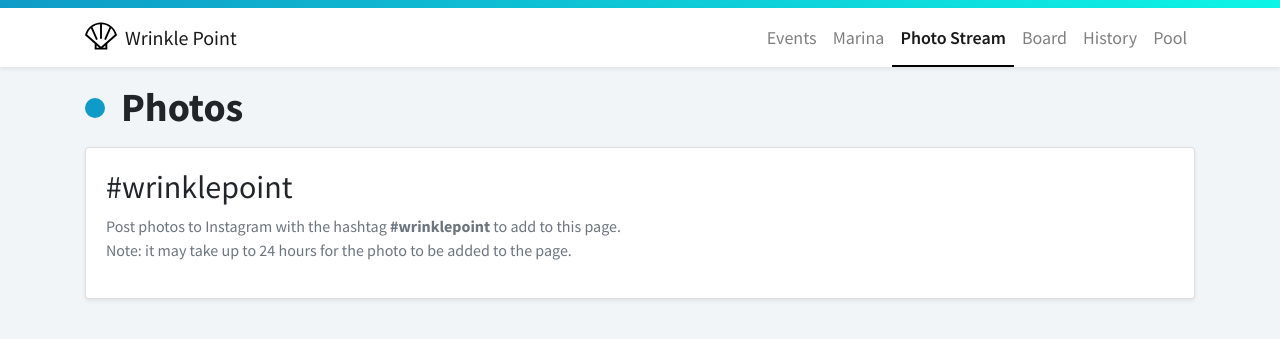
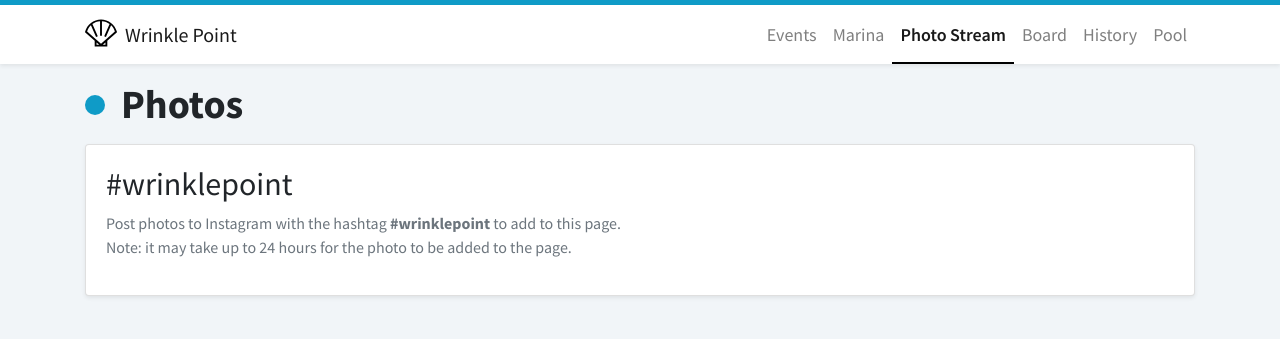
Before and after one commit to wrinklepoint/wrinklepoint.org, a Jekyll site: the page built from photos.md, in a window 1280 px wide. Shown: the top 339 px of the page. Built offline with Jekyll 4.4.1, drawn with Linux system fonts in a browser that asks for light colours; nearby versions of some CDN libraries; a script that is not in the unit is left out.

Commit message:
clean up the act a little

```diff
--- a/_includes/navbar.html
+++ b/_includes/navbar.html
@@ -1,4 +1,4 @@
-<div class="bg-gradient w-100" style="height: 8px"></div>
+<div class="bg-gradient w-100" style="height: 5px"></div>
 {% if include.style == 'white' %}
   <nav class="navbar navbar-expand-lg navbar-light bg-white shadow-sm">
 {% else %}
--- a/_sass/_base.scss
+++ b/_sass/_base.scss
@@ -7,7 +7,7 @@ svg {
 }
 
 .bg-gradient {
-  background: linear-gradient(to right, #0f9bc7, #0df5e6) !important;
+  background-color: #0f9bc7 !important;
 }
 
 .video-container {
```
